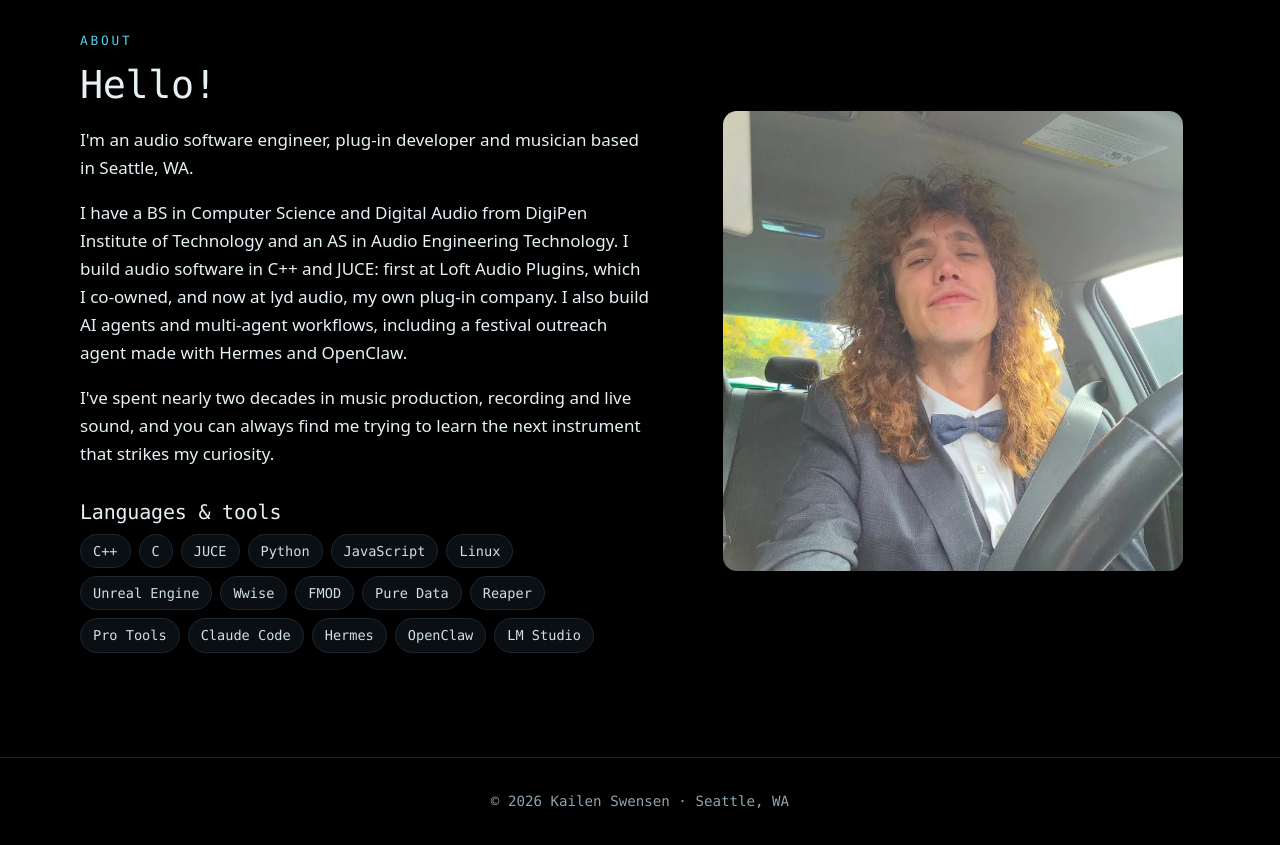
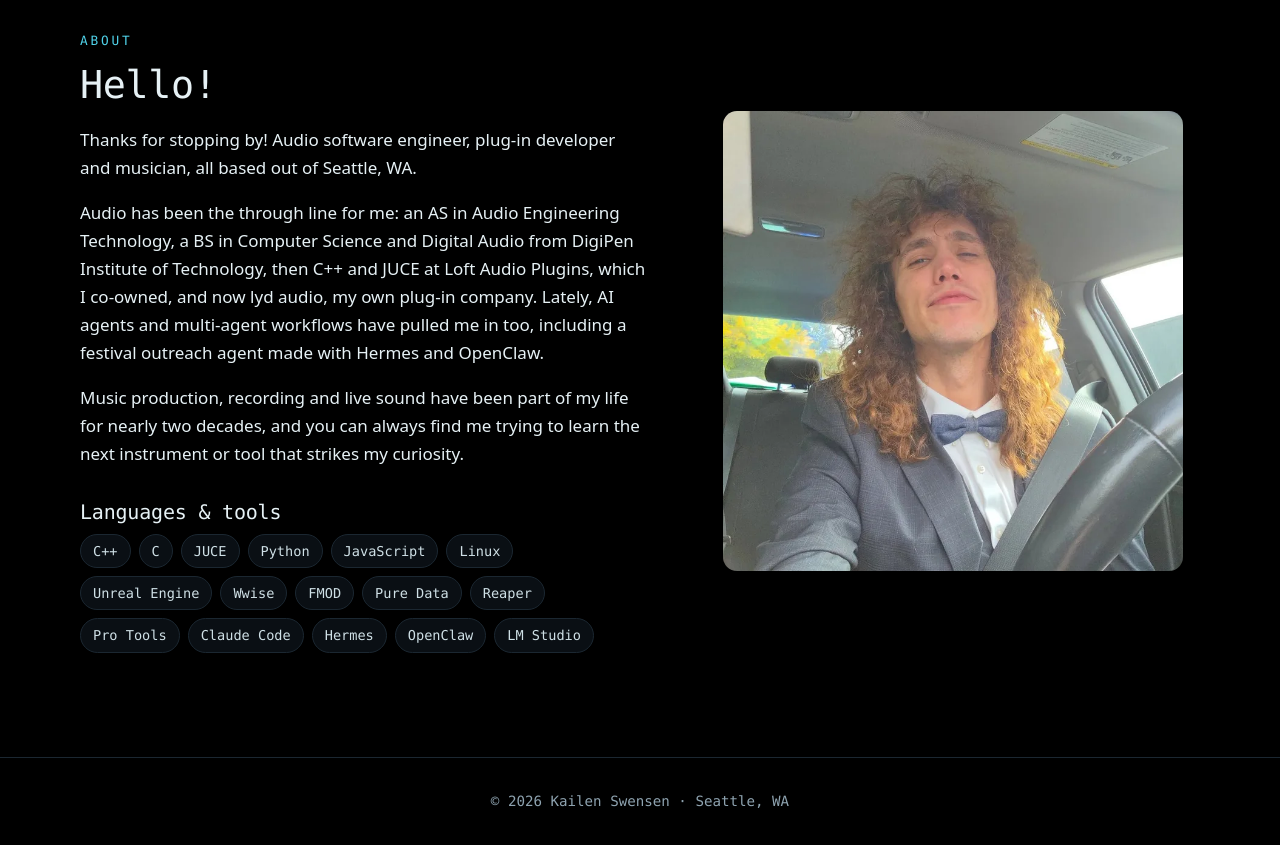
Before and after one commit to swensenkailen/swensenkailen.github.io, a plain HTML site: page index.html in a window 1280 px wide. Shown: the part 3340-4185 px from the top of the page. Drawn offline with Linux system fonts and the light colour scheme; a web font is replaced by a local one.

Commit message:
About: warmer copy
Co-Authored-By: Claude Opus 5.5 <noreply@anthropic.com>

```diff
--- a/index.html
+++ b/index.html
@@ -117,9 +117,9 @@
     <div>
       <p class="eyebrow">About</p>
       <h2>Hello!</h2>
-      <p>I'm an audio software engineer, plug-in developer and musician based in Seattle, WA.</p>
-      <p>I have a BS in Computer Science and Digital Audio from DigiPen Institute of Technology and an AS in Audio Engineering Technology. I build audio software in C++ and JUCE: first at Loft Audio Plugins, which I co-owned, and now at lyd audio, my own plug-in company. I also build AI agents and multi-agent workflows, including a festival outreach agent made with Hermes and OpenClaw.</p>
-      <p>I've spent nearly two decades in music production, recording and live sound, and you can always find me trying to learn the next instrument that strikes my curiosity.</p>
+      <p>Thanks for stopping by! Audio software engineer, plug-in developer and musician, all based out of Seattle, WA.</p>
+      <p>Audio has been the through line for me: an AS in Audio Engineering Technology, a BS in Computer Science and Digital Audio from DigiPen Institute of Technology, then C++ and JUCE at Loft Audio Plugins, which I co-owned, and now lyd audio, my own plug-in company. Lately, AI agents and multi-agent workflows have pulled me in too, including a festival outreach agent made with Hermes and OpenClaw.</p>
+      <p>Music production, recording and live sound have been part of my life for nearly two decades, and you can always find me trying to learn the next instrument or tool that strikes my curiosity.</p>
       <h3 style="margin-top:1.6em">Languages &amp; tools</h3>
       <ul class="tags">
         <li>C++</li><li>C</li><li>JUCE</li><li>Python</li><li>JavaScript</li><li>Linux</li><li>Unreal Engine</li><li>Wwise</li><li>FMOD</li><li>Pure Data</li><li>Reaper</li><li>Pro Tools</li><li>Claude Code</li><li>Hermes</li><li>OpenClaw</li><li>LM Studio</li>
```
